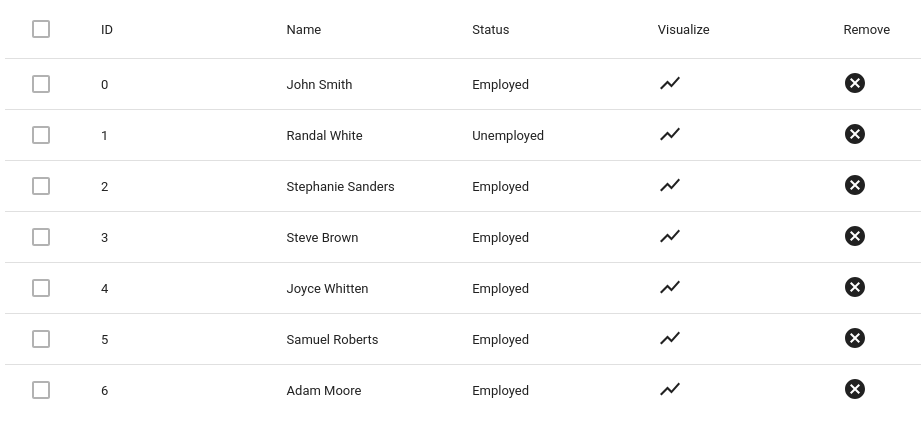
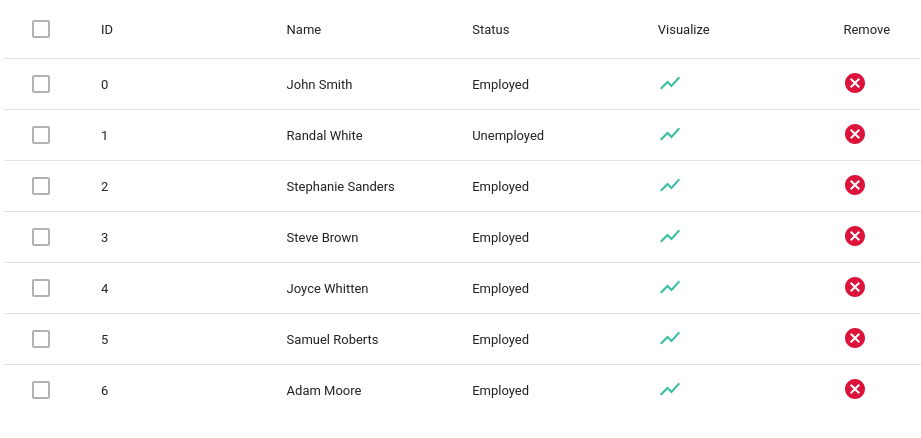
Before and after one commit to shreyakupadhyay/visualization-tool-net, a React (Create React App) app: page / in a window 1280 px wide. Shown: the top 438 px of the page, without its empty margins (135-1056 px from the left). Built offline with nearby package versions, Linux system fonts and the light colour scheme.

Commit message:
added colors chart and cancel in table

```diff
--- a/src/components/Home/home.js
+++ b/src/components/Home/home.js
@@ -117,12 +117,12 @@ class Home extends Component {
                   <TableRowColumn>{row.name}</TableRowColumn>
                   <TableRowColumn>{row.status}</TableRowColumn>
                   <TableRowColumn>
-                  <SvgIcon >
+                  <SvgIcon color='#38BEA0'>
                       <path d="M3.5 18.49l6-6.01 4 4L22 6.92l-1.41-1.41-7.09 7.97-4-4L2 16.99z" />
                   </SvgIcon>
                   </TableRowColumn>
                   <TableRowColumn>
-                  <SvgIcon >
+                  <SvgIcon color='#DC143C'>
                       <path d="M12 2C6.47 2 2 6.47 2 12s4.47 10 10 10 10-4.47 10-10S17.53 2 12 2zm5 13.59L15.59 17 12 13.41 8.41 17 7 15.59 10.59 12 7 8.41 8.41 7 12 10.59 15.59 7 17 8.41 13.41 12 17 15.59z" />
                   </SvgIcon>
                   </TableRowColumn>
```
